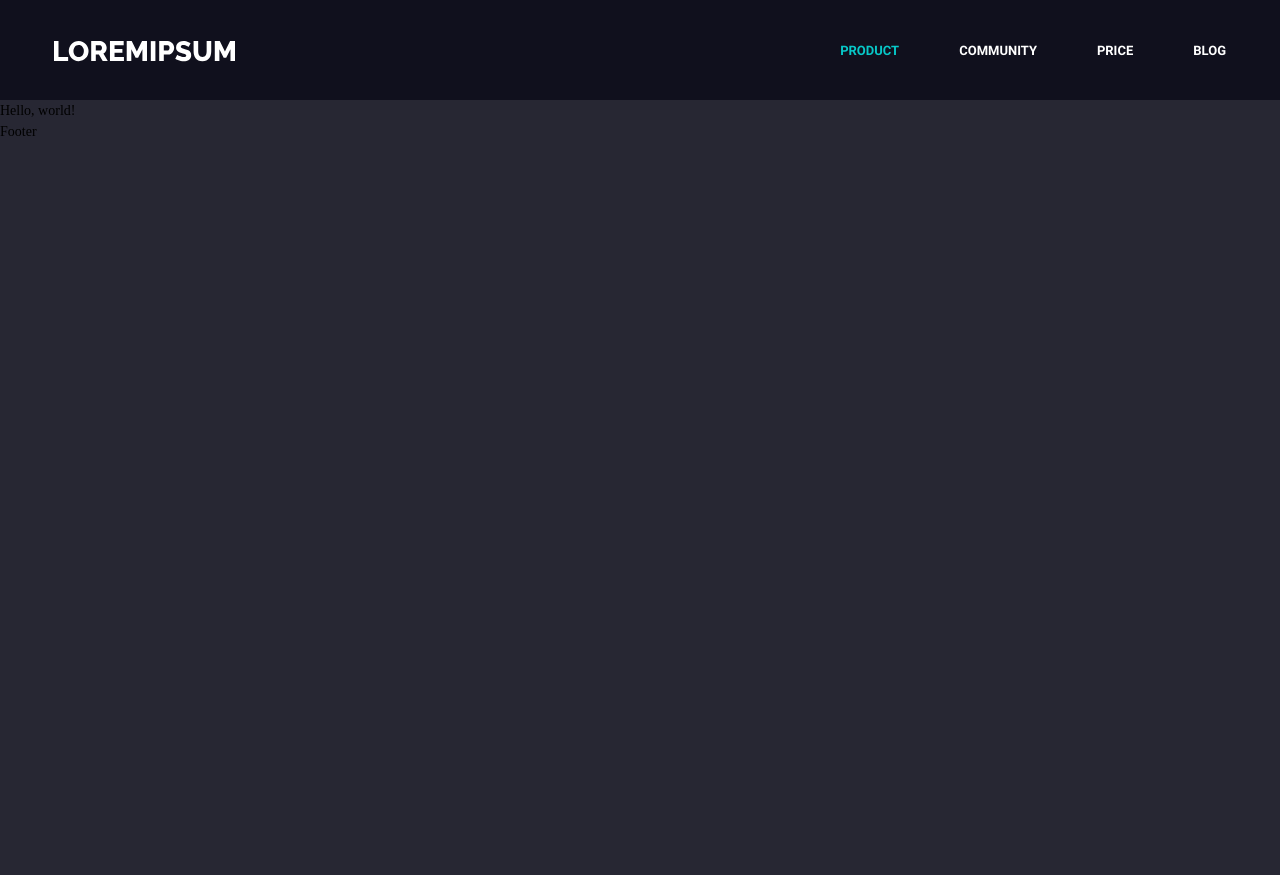
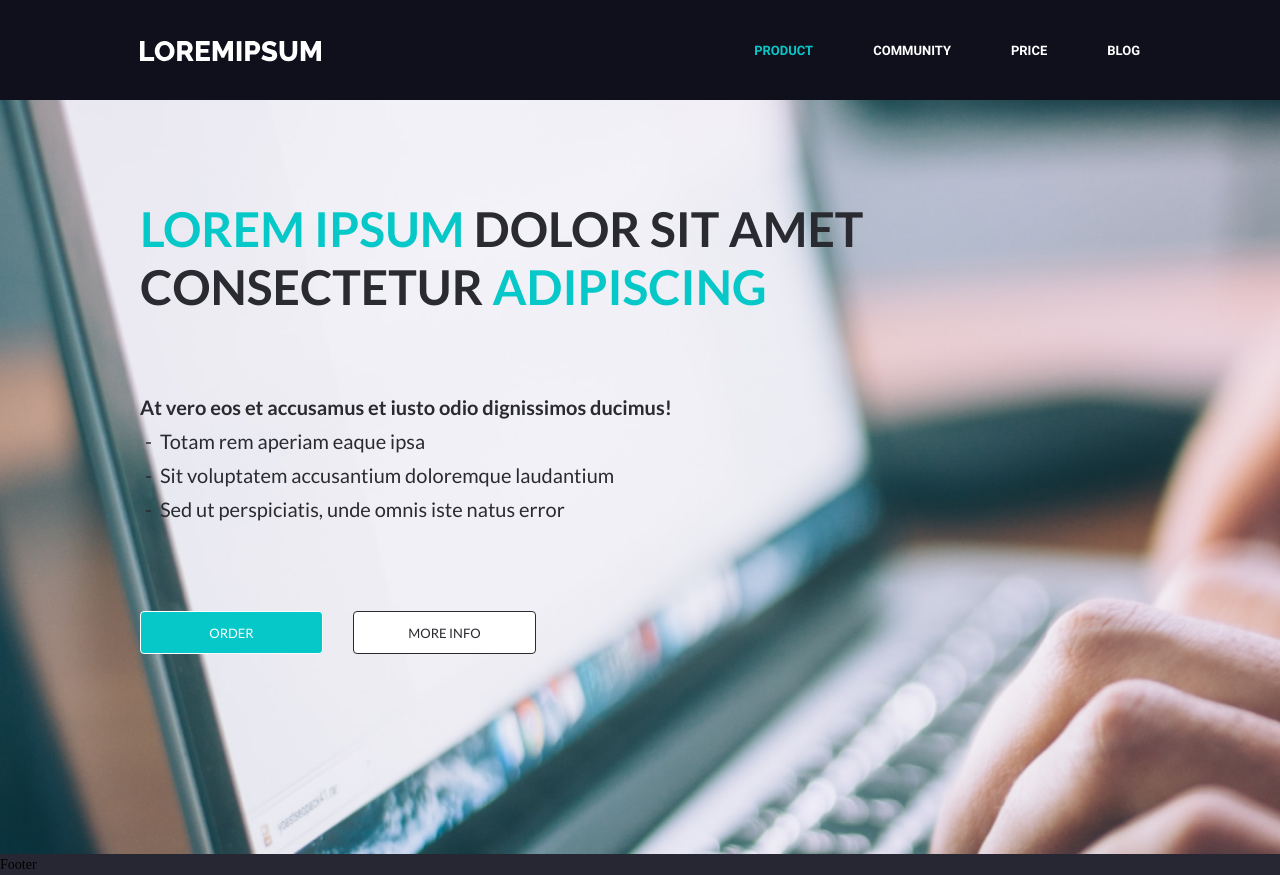
Before and after one commit to qwertyuiop13579/TestInfoCenter, a website: page src/index.html in a window 1280 px wide. Before the commit the page ends 800 px from the top, so only its background shows below. Drawn offline with nearby package versions, Linux system fonts and the light colour scheme; files that its build step writes are made by us from their sources; files whose address does not match are found by name.

Commit message:
add intro block

```diff
--- a/src/index.html
+++ b/src/index.html
@@ -10,7 +10,29 @@
     @@include('html/header.html')
 
     <main>
-        <span>Hello, world!</span>
+        <section class="intro">
+            <div class="intro__container _container">
+                <div class="intro__content">
+                    <h1 class="intro__title">
+                        <span class="intro__title_blue">Lorem ipsum</span> dolor sit amet consectetur
+                        <span class="intro__title_blue">adipiscing</span>
+                    </h1>
+                    <div class="intro__info info">
+                        <h2 class="info__text">At vero eos et accusamus et iusto odio dignissimos ducimus!</h2>
+                        <ul class="info__list">
+                            <li class="info__element">Totam rem aperiam eaque ipsa</li>
+                            <li class="info__element">Sit voluptatem accusantium doloremque laudantium</li>
+                            <li class="info__element">Sed ut perspiciatis, unde omnis iste natus error</li>
+                        </ul>
+                    </div>
+                    <div class="intro__btns">
+                        <button class="btn-order">Order</button>
+                        <button class="btn-info">More Info</button>
+                    </div>
+                </div>
+
+            </div>
+        </section>
     </main>
     @@include('html/footer.html')
     <script src="js/app.min.js"></script>
--- a/src/scss/header.scss
+++ b/src/scss/header.scss
@@ -37,6 +37,10 @@
     flex-direction: row;
     justify-content: space-around;
     gap: 60px;
+
+    @media (max-width: $md2) {
+      gap: 40px;
+    }
 
     @media (max-width: $md4) {
       gap: 30px;
--- /dev/null
+++ b/src/scss/intro.scss
@@ -0,0 +1,171 @@
+.intro {
+  background: url("../img/intro_bg.png") no-repeat;
+  background-size: cover;
+
+  // .intro__container
+  &__container {
+    padding-top: 100px;
+    padding-bottom: 200px;
+
+    @media (max-width: $md4) {
+      padding-bottom: 100px;
+    }
+
+    @media (max-width: $md5) {
+      padding-top: 80px;
+      padding-bottom: 80px;
+    }
+
+    @media (max-width: $md6) {
+      padding-top: 60px;
+      padding-bottom: 60px;
+    }
+  }
+
+  // .intro__content
+  &__content {
+    display: flex;
+    flex-direction: column;
+    justify-content: space-between;
+    gap: 80px;
+    max-width: 780px;
+
+    @media (max-width: $md5) {
+      padding: 20px;
+      gap: 60px;
+    }
+  }
+
+  // .intro__title
+  &__title {
+    font-family: "Lato";
+    font-style: normal;
+    font-weight: 700;
+    font-size: 48px;
+    line-height: calc(58 / 48) * 100%;
+    color: $primary;
+    text-transform: uppercase;
+
+    @media (max-width: $md3) {
+      font-size: 42px;
+    }
+
+    @media (max-width: $md4) {
+      font-size: 36px;
+    }
+
+    @media (max-width: $md5) {
+      font-size: 30px;
+    }
+
+    @media (max-width: $md6) {
+      font-size: 26px;
+    }
+  }
+
+  // .intro__title_blue
+  &__title_blue {
+    color: $secondary;
+  }
+
+  // .intro__btns
+  &__btns {
+    display: flex;
+    flex-direction: row;
+    gap: 30px;
+
+    @media (max-width: $md6) {
+      flex-direction: column;
+      gap: 20px;
+      align-items: center;
+    }
+  }
+}
+
+.info {
+  // .info__text
+  &__text {
+    font-family: "Lato";
+    font-style: normal;
+    font-weight: 700;
+    font-size: 20px;
+    line-height: calc(24 / 20) * 100%;
+    color: $primary;
+    margin-bottom: 10px;
+  }
+
+  // .info__list
+  &__list {
+    margin-left: 20px;
+  }
+
+  // .info__element
+  &__element {
+    font-family: "Lato";
+    font-style: normal;
+    font-weight: 400;
+    font-size: 20px;
+    line-height: calc(24 / 20) * 100%;
+    color: $primary;
+    margin-bottom: 10px;
+    position: relative;
+  }
+
+  &__element::before {
+    position: absolute;
+    content: "-";
+    left: -15px;
+  }
+}
+
+.btn-order {
+  width: 183px;
+  height: 43px;
+  background: $secondary;
+  border: 1px solid #ffffff;
+  border-radius: 4px;
+  cursor: pointer;
+
+  font-family: "Lato";
+  font-style: normal;
+  font-weight: 400;
+  font-size: 13px;
+  line-height: calc(16 / 13) * 100%;
+  display: flex;
+  justify-content: center;
+  align-items: center;
+  text-align: center;
+  text-transform: uppercase;
+  color: $white;
+
+  &:hover {
+    color: $black;
+    border-color: $black;
+  }
+}
+
+.btn-info {
+  width: 183px;
+  height: 43px;
+  background: #ffffff;
+  border: 1px solid $primary;
+  border-radius: 4px;
+  cursor: pointer;
+
+  font-family: "Lato";
+  font-style: normal;
+  font-weight: 400;
+  font-size: 13px;
+  line-height: calc(16 / 13) * 100%;
+  display: flex;
+  justify-content: center;
+  align-items: center;
+  text-align: center;
+  text-transform: uppercase;
+  color: $primary;
+
+  &:hover {
+    color: $secondary;
+    border-color: $secondary;
+  }
+}
--- a/src/scss/null.scss
+++ b/src/scss/null.scss
@@ -3,6 +3,8 @@
 *::before,
 *::after {
   box-sizing: border-box;
+  margin: 0;
+  padding: 0;
 }
 
 /* Убираем внутренние отступы */
--- a/src/scss/style.scss
+++ b/src/scss/style.scss
@@ -3,7 +3,7 @@
 @import "null";
 
 @import "header";
-
+@import "intro";
 
 body {
   font-family: "Roboto Regular";
@@ -17,4 +17,20 @@ body {
 ._container {
   max-width: $maxWidthContainer;
   margin: 0 auto;
+
+  @media (max-width: $md1) {
+    max-width: 1000px;
+  }
+
+  @media (max-width: $md2) {
+    max-width: 900px;
+  }
+
+  @media (max-width: $md3) {
+    max-width: 700px;
+  }
+
+  @media (max-width: $md4) {
+    max-width: 500px;
+  }
 }
```
Also changed, not shown: dist/css/style.css, dist/css/style.min.css, dist/img/intro_bg.png (added), dist/index.html, src/img/intro_bg.png (added).
